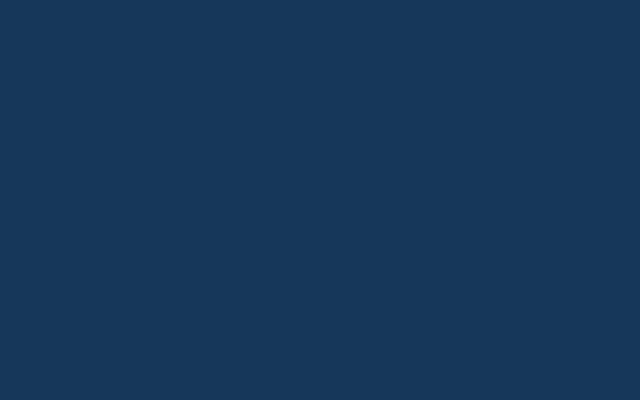
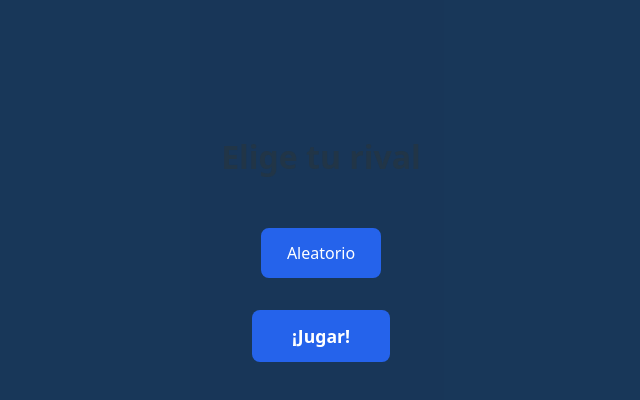
Before and after one commit to Arquisoft/yovi_es4d, a React app in the folder webapp/: page /select in a window 1280 px wide. Before the commit this address had no page. Shown: the top 400 px of the page, without its empty margins (319-959 px from the left). Built offline with nearby package versions, Linux system fonts and the light colour scheme; no server answers; the HTML template or start-up script is replaced by a standard one.

Commit message:
Añadida la parte grafica para seleccionar modos de dificultad juego de la manera más desacoplada

```diff
--- a/webapp/src/App.tsx
+++ b/webapp/src/App.tsx
@@ -8,6 +8,7 @@ import GameOver from './components/GameOver';
 import LoginPage from './pages/LoginPage';
 import RegisterPage from './pages/RegisterPage';
 import Dashboard from "./pages/Dashboard";
+import ModeSelector from "./components/game/ModeSelector";
 
 function App() {
   return (
@@ -21,6 +22,7 @@ function App() {
           <Route path="/login" element={<LoginPage />} />
           <Route path="/register" element={<RegisterPage />} />
           <Route path="/dashboard" element={<Dashboard />} />
+          <Route path="/select" element={<ModeSelector />} />
         </Routes>
       </div>
     </Router>
--- a/webapp/src/components/game/GameBoard.tsx
+++ b/webapp/src/components/game/GameBoard.tsx
@@ -1,5 +1,5 @@
 import React, { useState, useEffect } from "react";
-import { useNavigate } from "react-router-dom";
+import { useNavigate, useLocation } from "react-router-dom";
 
 import Triangle from "./Triangle";
 import Jugador from "./player";
@@ -27,9 +27,25 @@ interface GameState {
   botPlaying: boolean;
 }
 
+// Etiquetas legibles para cada botMode
+const BOT_MODE_LABELS: Record<string, string> = {
+  random_bot:       "🎲 Aleatorio",
+  intermediate_bot: "🧠 Intermedio",
+  // hard_bot:      "💀 Difícil",   ← se añade automáticamente desde la API
+};
+
+interface LocationState {
+  gameMode?: string;
+  botMode?: string;
+}
+
 const GameBoard: React.FC = () => {
+  const navigate = useNavigate();
+  const location = useLocation();
 
-  const navigate = useNavigate(); // ✅ aquí, dentro del componente, fuera de useEffect
+  const { gameMode = "vsBot", botMode = "random_bot" } =
+  (location.state as LocationState) ?? {};
+
   const [gameState, setGameState] = useState<GameState>({
     gameId: null,
     hexData: [],
@@ -37,47 +53,55 @@ const GameBoard: React.FC = () => {
     turn: null,
     status: null,
     winner: null,
-    botPlaying: false
+    botPlaying: false,
   });
 
-  // Inicia juego
+  // Redirige a gameover cuando termina la partida
   useEffect(() => {
     if (gameState.status === "finished") {
-
       navigate("/gameover", { state: gameState });
     }
+  }, [gameState.status, navigate]);
+
+  // Inicia el juego al montar con los parámetros recibidos
+  useEffect(() => {
     const startGame = async () => {
       try {
         const res = await fetch(`${API_URL}/api/game/start`, {
           method: "POST",
           headers: { "Content-Type": "application/json" },
-          body: JSON.stringify({ userId: "jugador1", gameMode: "vsBot" }),
+          body: JSON.stringify({ userId: "jugador1", gameMode, botMode }),
         });
         const data = await res.json();
         setGameState({
           gameId: data.gameId,
           hexData: data.board,
-          players: data.players.map((p: PlayerData) => ({ ...p, points: 0 })), // Reiniciamos puntos
+          players: data.players.map((p: PlayerData) => ({ ...p, points: 0 })),
           turn: data.turn || "j1",
           status: data.status || "active",
           winner: data.winner || null,
-          botPlaying: false
+          botPlaying: false,
         });
       } catch (error) {
         console.error("Error starting game:", error);
       }
     };
     startGame();
-  }, [gameState.status, navigate]);
+  }, []); // eslint-disable-line react-hooks/exhaustive-deps
 
+  // ─── Movimiento del jugador ────────────────────────────────────────────────
   const handleHexClick = async (position: string) => {
-    if (!gameState.gameId || gameState.botPlaying || gameState.turn !== "j1" || gameState.status === "finished") return;
+    if (
+        !gameState.gameId ||
+        gameState.botPlaying ||
+        gameState.turn !== "j1" ||
+        gameState.status === "finished"
+    ) return;
 
-    // Bloqueamos el tablero inmediatamente
     setGameState(prev => ({ ...prev, botPlaying: true }));
 
     try {
-      // 1️⃣ Validamos el movimiento del usuario
+      // 1. Validar movimiento del usuario
       const validateRes = await fetch(
           `${API_URL}/api/game/${gameState.gameId}/validateMove`,
           {
@@ -94,7 +118,7 @@ const GameBoard: React.FC = () => {
         return;
       }
 
-      // 2️⃣ Pintamos la jugada del usuario y sumamos 5 puntos
+      // 2. Pintar jugada del usuario
       setGameState(prev => ({
         ...prev,
         hexData: prev.hexData.map(h =>
@@ -104,28 +128,22 @@ const GameBoard: React.FC = () => {
             p.id === prev.players[0].id ? { ...p, points: p.points + 5 } : p
         ),
         winner: validateData.winner || prev.winner,
-  status: validateData.status || prev.status
+        status: validateData.status || prev.status,
       }));
 
-      // 3️⃣ Llamamos al endpoint /move para registrar el movimiento y mover al bot
+      // 3. Movimiento del bot
       const moveRes = await fetch(`${API_URL}/api/game/${gameState.gameId}/move`, {
         method: "POST",
         headers: { "Content-Type": "application/json" },
-        body: JSON.stringify({ userId: "j1", move: position, mode: "vsBot" }),
+        body: JSON.stringify({ userId: "j1", move: position, mode: gameMode }),
       });
       const moveData = await moveRes.json();
 
-      // 4️⃣ Actualizamos el tablero con la jugada del bot y sumamos puntos
+      // 4. Actualizar tablero con jugada del bot
       setGameState(prev => {
-        let updatedPlayers = [...prev.players];
-
-        // Sumamos 5 puntos por la jugada del bot
-        updatedPlayers = updatedPlayers.map(p =>
+        const updatedPlayers = prev.players.map(p =>
             p.id === "bot" && moveData.turn === "j1" ? { ...p, points: p.points + 5 } : p
         );
-
-        // Si hay ganador, sumamos 100 puntos
-
         return {
           ...prev,
           hexData: moveData.board,
@@ -133,7 +151,7 @@ const GameBoard: React.FC = () => {
           winner: moveData.winner,
           status: moveData.status,
           players: updatedPlayers,
-          botPlaying: false
+          botPlaying: false,
         };
       });
     } catch (error) {
--- /dev/null
+++ b/webapp/src/components/game/GameBoardDifficulty.css
@@ -0,0 +1,57 @@
+/* ── Pantalla de selección de dificultad ───────────────────── */
+.difficulty-screen {
+  display: flex;
+  flex-direction: column;
+  align-items: center;
+  justify-content: center;
+  gap: 2rem;
+  min-height: 60vh;
+}
+
+.difficulty-screen h2 {
+  font-size: 1.6rem;
+  font-weight: 600;
+}
+
+.bot-mode-selector {
+  display: flex;
+  gap: 1rem;
+  flex-wrap: wrap;
+  justify-content: center;
+}
+
+.bot-mode-btn {
+  padding: 0.75rem 1.5rem;
+  border: 2px solid #ccc;
+  border-radius: 8px;
+  background: transparent;
+  font-size: 1rem;
+  cursor: pointer;
+  transition: border-color 0.2s, background 0.2s, color 0.2s;
+}
+
+.bot-mode-btn:hover {
+  border-color: #555;
+}
+
+.bot-mode-btn.selected {
+  border-color: #2563eb;
+  background: #2563eb;
+  color: #fff;
+}
+
+.start-btn {
+  padding: 0.9rem 2.5rem;
+  background: #2563eb;
+  color: #fff;
+  border: none;
+  border-radius: 8px;
+  font-size: 1.1rem;
+  font-weight: 600;
+  cursor: pointer;
+  transition: background 0.2s;
+}
+
+.start-btn:hover {
+  background: #1d4ed8;
+}
--- /dev/null
+++ b/webapp/src/components/game/ModeSelector.css
@@ -0,0 +1,66 @@
+.mode-selector-container {
+  display: flex;
+  flex-direction: column;
+  align-items: center;
+  justify-content: center;
+  gap: 2rem;
+  min-height: 60vh;
+}
+
+.mode-selector-title {
+  font-size: 2rem;
+  font-weight: 700;
+}
+
+.mode-selector-loading {
+  color: #888;
+  font-size: 1rem;
+}
+
+.bot-mode-selector {
+  display: flex;
+  gap: 1rem;
+  flex-wrap: wrap;
+  justify-content: center;
+}
+
+.bot-mode-btn {
+  padding: 0.75rem 1.5rem;
+  border: 2px solid #ccc;
+  border-radius: 8px;
+  background: transparent;
+  font-size: 1rem;
+  cursor: pointer;
+  transition: border-color 0.2s, background 0.2s, color 0.2s;
+}
+
+.bot-mode-btn:hover {
+  border-color: #555;
+}
+
+.bot-mode-btn.selected {
+  border-color: #2563eb;
+  background: #2563eb;
+  color: #fff;
+}
+
+.start-btn {
+  padding: 0.9rem 2.5rem;
+  background: #2563eb;
+  color: #fff;
+  border: none;
+  border-radius: 8px;
+  font-size: 1.1rem;
+  font-weight: 600;
+  cursor: pointer;
+  transition: background 0.2s;
+}
+
+.start-btn:hover:not(:disabled) {
+  background: #1d4ed8;
+}
+
+.start-btn:disabled {
+  opacity: 0.5;
+  cursor: not-allowed;
+}
--- /dev/null
+++ b/webapp/src/components/game/ModeSelector.tsx
@@ -0,0 +1,76 @@
+import React, { useState, useEffect } from "react";
+import { useNavigate } from "react-router-dom";
+import { API_URL } from "../../config";
+import "./ModeSelector.css";
+
+const BOT_MODE_LABELS: Record<string, string> = {
+  random_bot:       "Aleatorio",
+  intermediate_bot: "Intermedio",
+  // hard_bot:      "Difícil",
+};
+
+const ModeSelector: React.FC = () => {
+  const navigate = useNavigate();
+  const [availableBotModes, setAvailableBotModes] = useState<string[]>([]);
+  const [selectedBotMode, setSelectedBotMode] = useState<string>("random_bot");
+  const [loading, setLoading] = useState(true);
+
+  useEffect(() => {
+    const fetchBotModes = async () => {
+      try {
+        const res = await fetch(`${API_URL}/api/game/bot-modes`);
+        const data = await res.json();
+        const modes: string[] = data.botModes ?? [];
+        setAvailableBotModes(modes);
+        if (modes.length > 0) setSelectedBotMode(modes[0]);
+      } catch (error) {
+        console.error("Error fetching bot modes:", error);
+        setAvailableBotModes(["random_bot"]);
+      } finally {
+        setLoading(false);
+      }
+    };
+    fetchBotModes();
+  }, []);
+
+  const handleStart = () => {
+    navigate("/game", {
+      state: {
+        gameMode: "vsBot",
+        botMode: selectedBotMode,
+      },
+    });
+  };
+
+  return (
+    <div className="mode-selector-container">
+      <h1 className="mode-selector-title">Elige tu rival</h1>
+
+      {loading ? (
+        <p className="mode-selector-loading">Cargando modos...</p>
+      ) : (
+        <div className="bot-mode-selector">
+          {availableBotModes.map(mode => (
+            <button
+              key={mode}
+              className={`bot-mode-btn ${selectedBotMode === mode ? "selected" : ""}`}
+              onClick={() => setSelectedBotMode(mode)}
+            >
+              {BOT_MODE_LABELS[mode] ?? mode}
+            </button>
+          ))}
+        </div>
+      )}
+
+      <button
+        className="start-btn"
+        onClick={handleStart}
+        disabled={loading}
+      >
+        ¡Jugar!
+      </button>
+    </div>
+  );
+};
+
+export default ModeSelector;
--- a/webapp/src/config.ts
+++ b/webapp/src/config.ts
@@ -1,2 +1,2 @@
 // src/config.ts
-export const API_URL = import.meta.env.VITE_API_URL || "http://localhost:8000";
+export const API_URL = "http://localhost:8000"||import.meta.env.VITE_API_URL ;
```
Also changed, not shown: 2 other files (tests, documents, lock files or other folders). Lines whose indentation alone changed are shown as unchanged.
